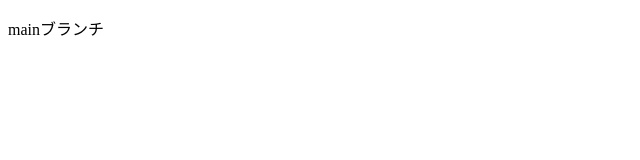
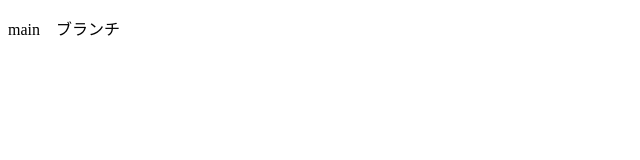
Before and after one commit to junnamouri/mouri, a plain HTML site: page index.html in a window 1280 px wide. Shown: the full height of the page, 0-640 px from the left. Drawn offline with Linux system fonts and the light colour scheme.

Commit message:
ああああああ

```diff
--- a/index.html
+++ b/index.html
@@ -6,6 +6,6 @@
     <title>Document</title>
 </head>
 <body>
-    <p>mainブランチ</p>
+    <p>main　ブランチ</p>
 </body>
 </html>
```
